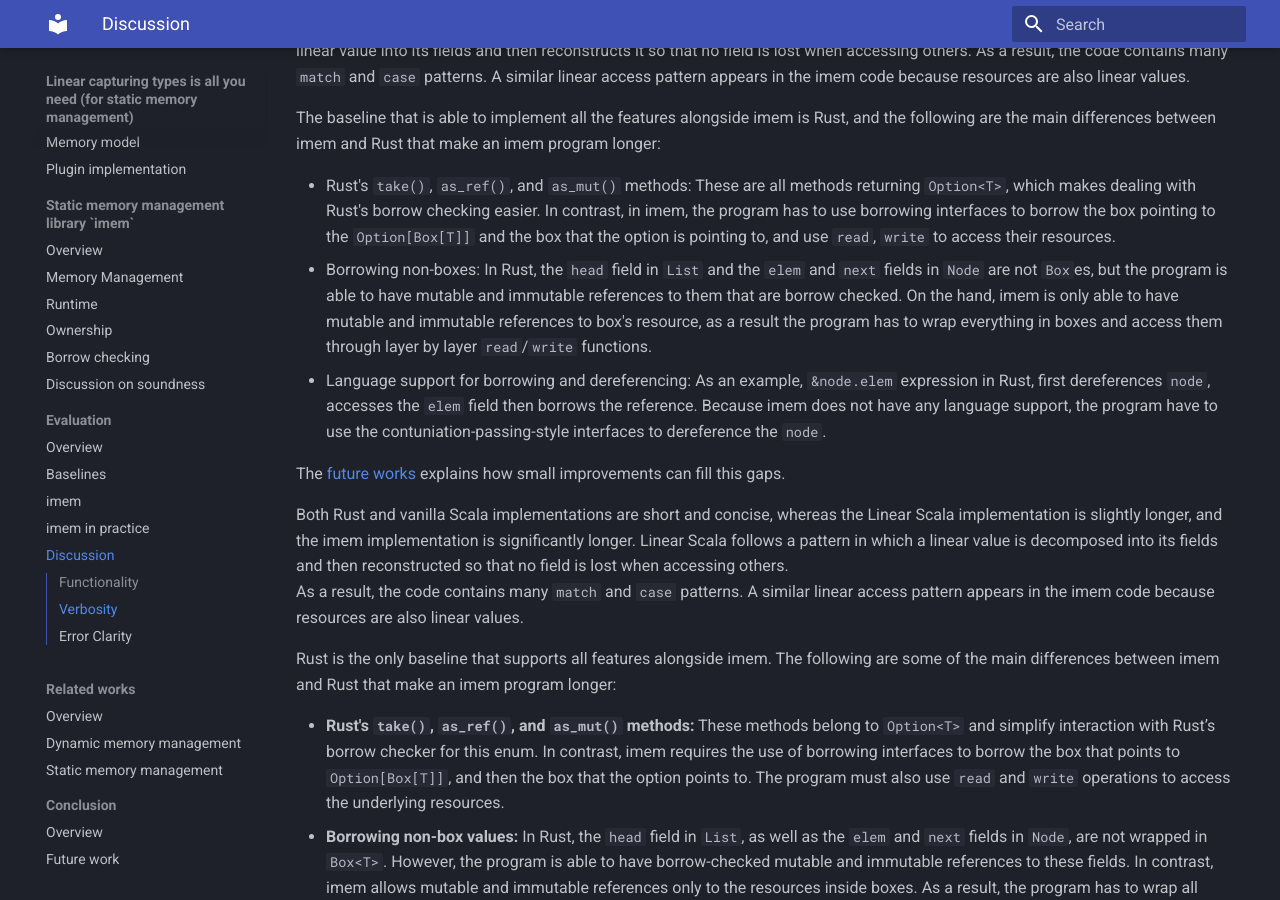
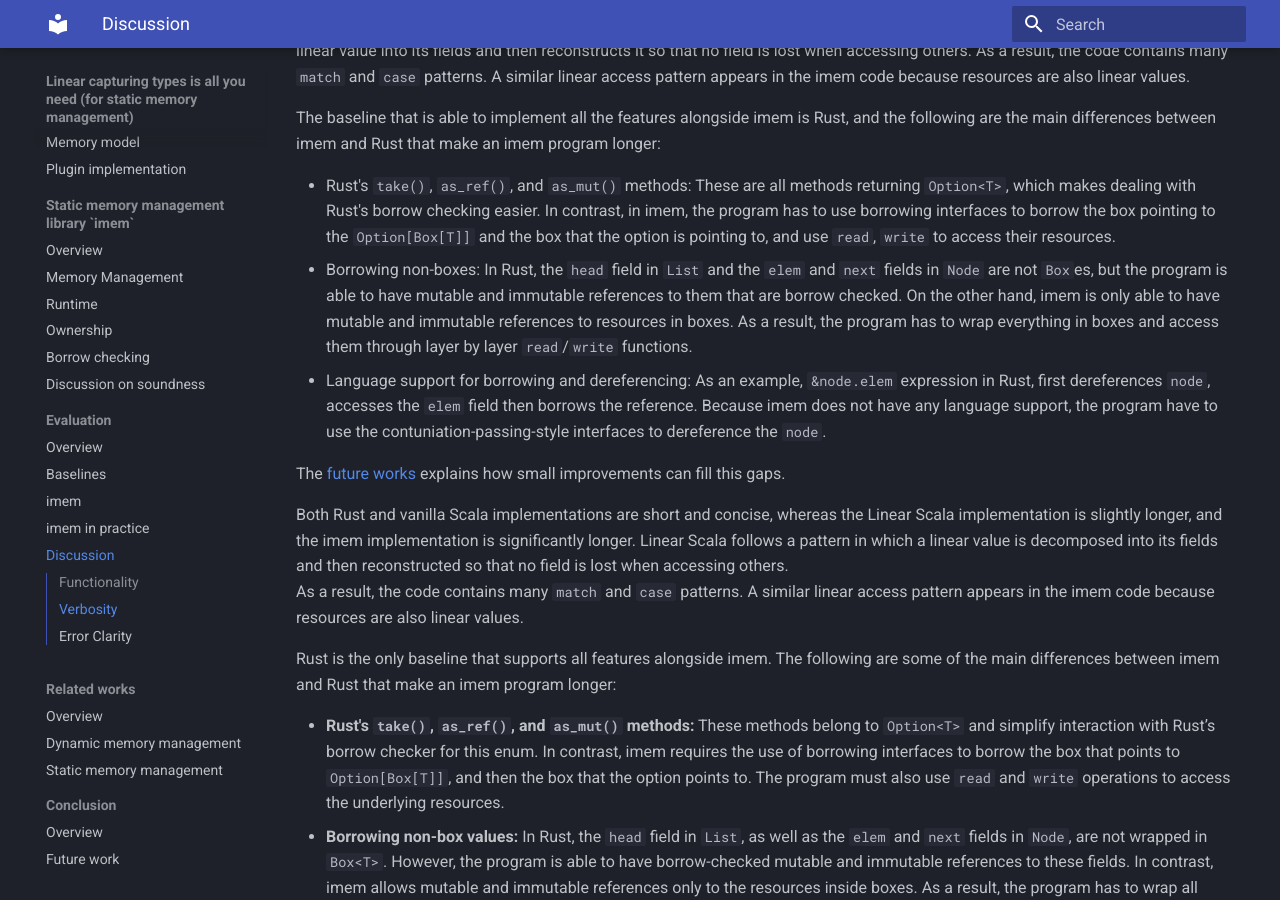
Before and after one commit to amsen20/masters-thesis, an MkDocs documentation site: the page built from docs/evaluation/discussion.md, in a window 1280 px wide and 900 px high, scrolled down 1138 px. Built offline with MkDocs 1.6.1 and Material for MkDocs 9.7.7, drawn with Linux system fonts in a browser that asks for light colours.

Commit message:
Update docs/evaluation/discussion.md
Co-authored-by: Ondřej Lhoták <olhotak@uwaterloo.ca>

```diff
--- a/docs/evaluation/discussion.md
+++ b/docs/evaluation/discussion.md
@@ -42,7 +42,7 @@ The baseline that is able to implement all the features alongside imem is Rust,
 - Rust's `take()`, `as_ref()`, and `as_mut()` methods: These are all methods returning `Option<T>`, which makes dealing with Rust's borrow checking easier.
   In contrast, in imem, the program has to use borrowing interfaces to borrow the box pointing to the `Option[Box[T]]` and the box that the option is pointing to, and use `read`, `write` to access their resources.
 - Borrowing non-boxes: In Rust, the `head` field in `List` and the `elem` and `next` fields in `Node` are not `Box`es, but the program is able to have mutable and immutable references to them that are borrow checked.
-  On the hand, imem is only able to have mutable and immutable references to box's resource, as a result the program has to wrap everything in boxes and access them through layer by layer `read`/`write` functions.
+  On the other hand, imem is only able to have mutable and immutable references to resources in boxes. As a result, the program has to wrap everything in boxes and access them through layer by layer `read`/`write` functions.
 - Language support for borrowing and dereferencing: As an example, `&node.elem` expression in Rust, first dereferences `node`, accesses the `elem` field then borrows the reference.
   Because imem does not have any language support, the program have to use the contuniation-passing-style interfaces to dereference the `node`.
 
```
